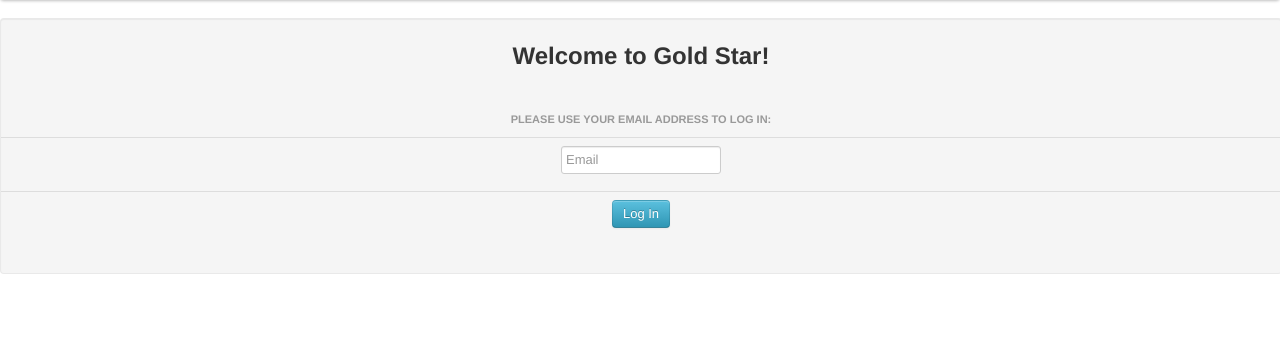
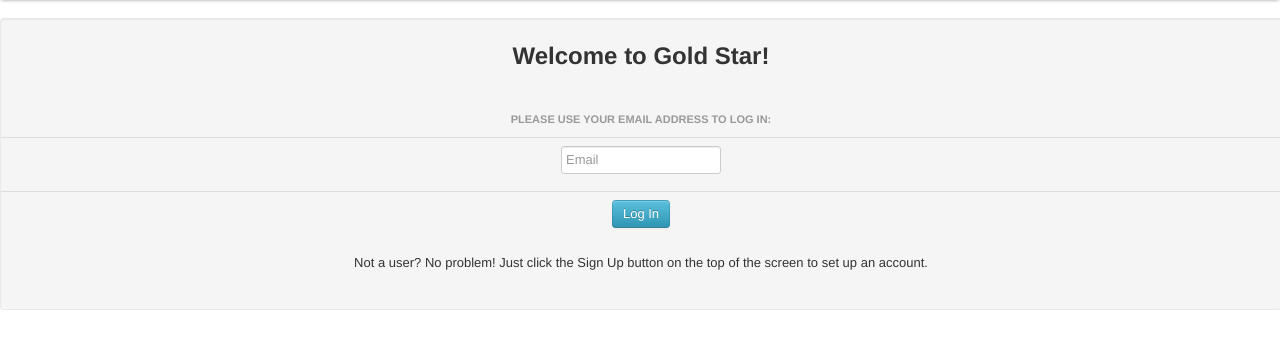
Before and after one commit to jtimens/GoldStar, a Flask app: page / in a window 1280 px wide. Shown: the part 40-389 px from the top of the page. Run offline with Flask 2, Linux system fonts and the light colour scheme; some libraries are stand-ins or nearby versions.

Commit message:
more changes

```diff
--- a/static/js/customscripts.js
+++ b/static/js/customscripts.js
@@ -11,16 +11,29 @@ function redirect(id)
 	else
 		window.location = "main.html";
 }
+function login(id)
+{
+	var em = $("input[name=Email]").val();
+	$.getJSON('/api/user', function(jdata)
+	{
+		for(i=0;i<jdata.objects.length;++i)
+		{
+			if (em == jdata.objects[i].email)
+				return true;
+		}
+		return false;
+	})
+}
 function toggleLoginView(id)
 {
 	document.getElementById("index1").style.display = 'none';
 	document.getElementById("index2").style.display = 'none';
 
-	e = document.getElementById(id).id;
+	e = document.getElementById(id);
 
-	if (e == "login1")
+	if (e.id == "login1")
 		document.getElementById("index2").style.display = 'block';
-	if (e == "login2")
+	if (e.id == "login2")
 		document.getElementById("index1").style.display = 'block';
 }
 function toggleView(id)
@@ -135,6 +148,7 @@ function postJSON(id)
 		});
 
 	alert("made it to postJSON");
+	return true;
 }
 
 function getJSON(num)
--- a/templates/index.html
+++ b/templates/index.html
@@ -10,7 +10,7 @@
 			<div class="navbar-inner" style="width:100%; padding-left:0px; padding-right:0px;">
 				<div class="container" style="width:100%; padding-left:0px; padding-right:0px;">
 					<div style="text-align:center; width:100%;padding-left:0px; padding-right:0px;">
-							<img src="../static/img/goldstar.png" width="20" height="20" /> <button id="login1" class="btn btn-large btn-inverse" onclick="toggleLoginView(id.this);">Login</button> <button id="login2" class="btn btn-large btn-inverse" onclick="toggleLoginView(id.this);">Sign Up</button><img src="../static/img/goldstar.png" width="20" height="20" />
+							<img src="../static/img/goldstar.png" width="20" height="20" /> <button id="login1" class="btn btn-large btn-inverse" onclick="toggleLoginView(this.id)">Login</button> <button id="login2" class="btn btn-large btn-inverse" onclick="toggleLoginView(this.id)">Sign Up</button><img src="../static/img/goldstar.png" width="20" height="20" />
 					</div>
 				</div>
 			</div>
@@ -55,13 +55,13 @@
 		<div id="index2" class="container" style="width:100%; padding-left:0px; padding-right:0px;display:block;">
 			<div class="well" style="width:100%; padding-left:0px; padding-right:0px;">
 				 <h2 style="text-align:center;">Welcome to Gold Star!</h2><br /><br />
-				<form id="form2" action="main.html" name="beginform" method="GET" onsubmit="login(this.id)">
+				<form id="form2" action="main.html" name="beginform" method="GET" onsubmit="return login(this.id)">
 					<h6 style="text-align:center;"> Please use your email address to log in: </h6>
 					<p>
 						<table class="table" style="width:100%; padding-left:0px; padding-right:0px;">
 							<tr>
 								<td style="text-align:center; width:100%; padding-left:0px; padding-right:0px;">
-									<input  type="email" class="input-medium" placeholder="Email" name="Email" maxlength="100" required>
+									<input type="email" class="input-medium" placeholder="Email" name="Email" maxlength="100" required>
 								</td>
 							</tr>
 							<tr>
@@ -71,6 +71,7 @@
 							</tr>
 						</table>
 					</p>
+					<p style="text-align:center;">Not a user?  No problem! Just click the Sign Up button on the top of the screen to set up an account.</p>
 
 				</form>
 			</div>
```
